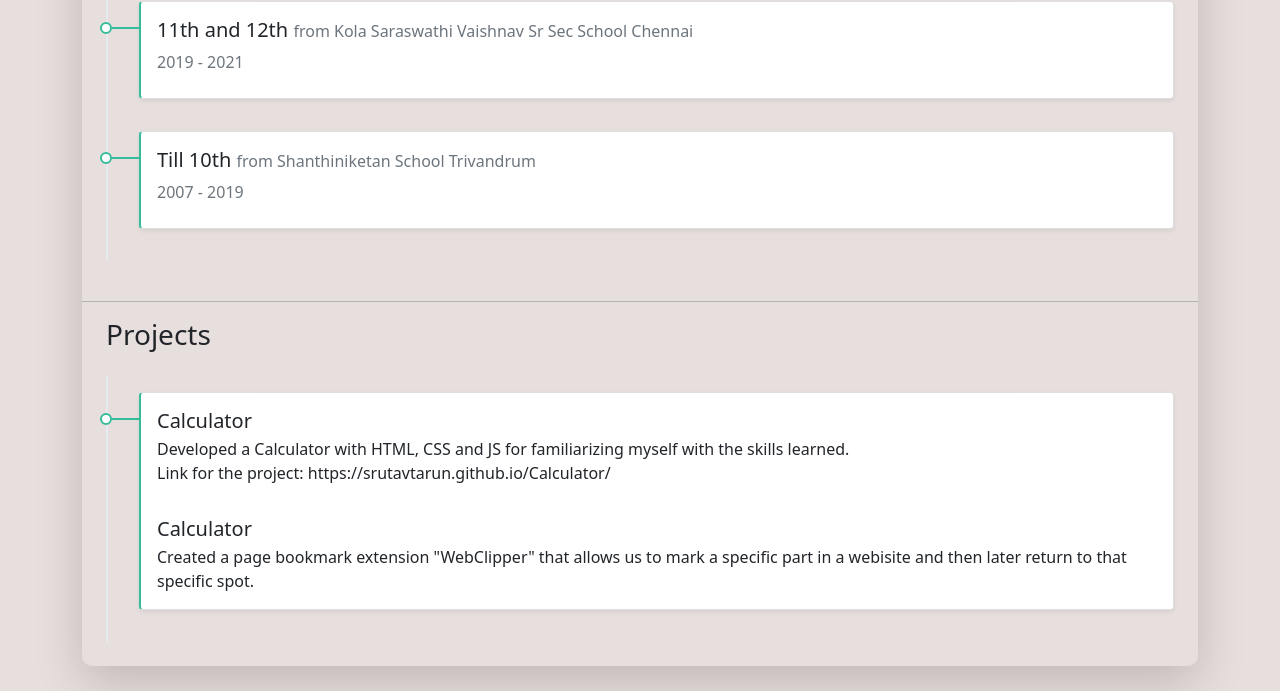
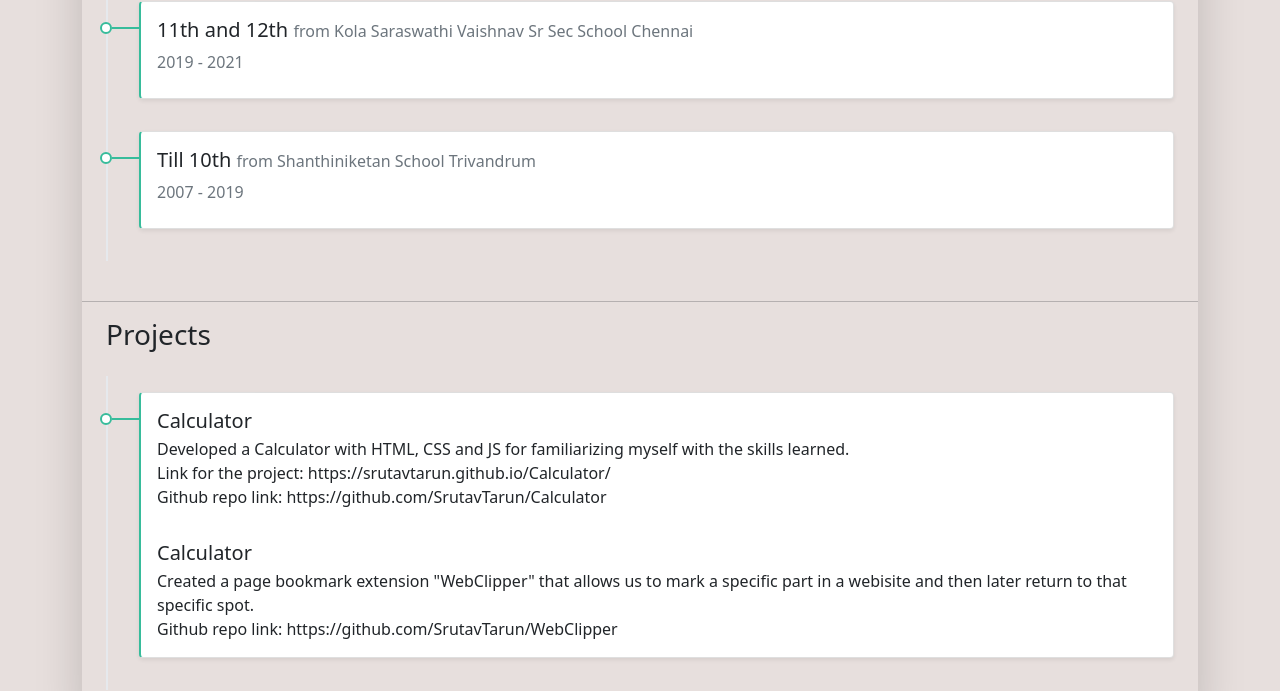
Before and after one commit to SrutavTarun/Resume, a website: page index.html in a window 1280 px wide. Shown: the part 946-1637 px from the top of the page. Drawn offline with nearby package versions, Linux system fonts and the light colour scheme.

Commit message:
updated index.html

```diff
--- a/index.html
+++ b/index.html
@@ -162,13 +162,13 @@
               <div class="card-body">
                 <div class="h5 mb-1">Calculator<span class="text-muted h6"></span></div>
                 <div>
-                  Developed a Calculator with HTML, CSS and JS for familiarizing myself with the skills learned.<br>Link for the project: https://srutavtarun.github.io/Calculator/
+                  Developed a Calculator with HTML, CSS and JS for familiarizing myself with the skills learned.<br>Link for the project: https://srutavtarun.github.io/Calculator/ <br>Github repo link: https://github.com/SrutavTarun/Calculator
                 </div>
               </div>
               <div class="card-body">
                 <div class="h5 mb-1">Calculator<span class="text-muted h6"></span></div>
                 <div>
-                  Created a page bookmark extension "WebClipper" that allows us to mark a specific part in a webisite and then later return to that specific spot.
+                  Created a page bookmark extension "WebClipper" that allows us to mark a specific part in a webisite and then later return to that specific spot.<br>Github repo link: https://github.com/SrutavTarun/WebClipper
                 </div>
               </div>
             </div>
```
